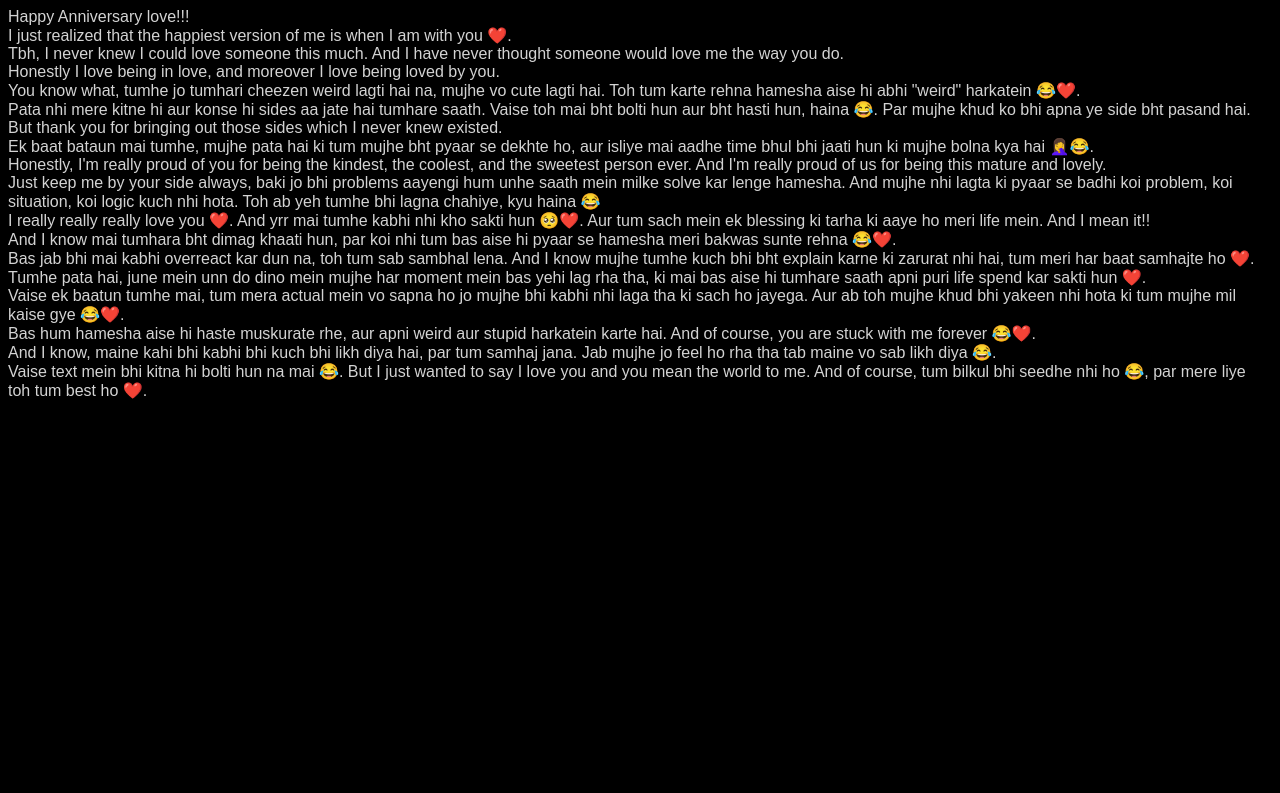
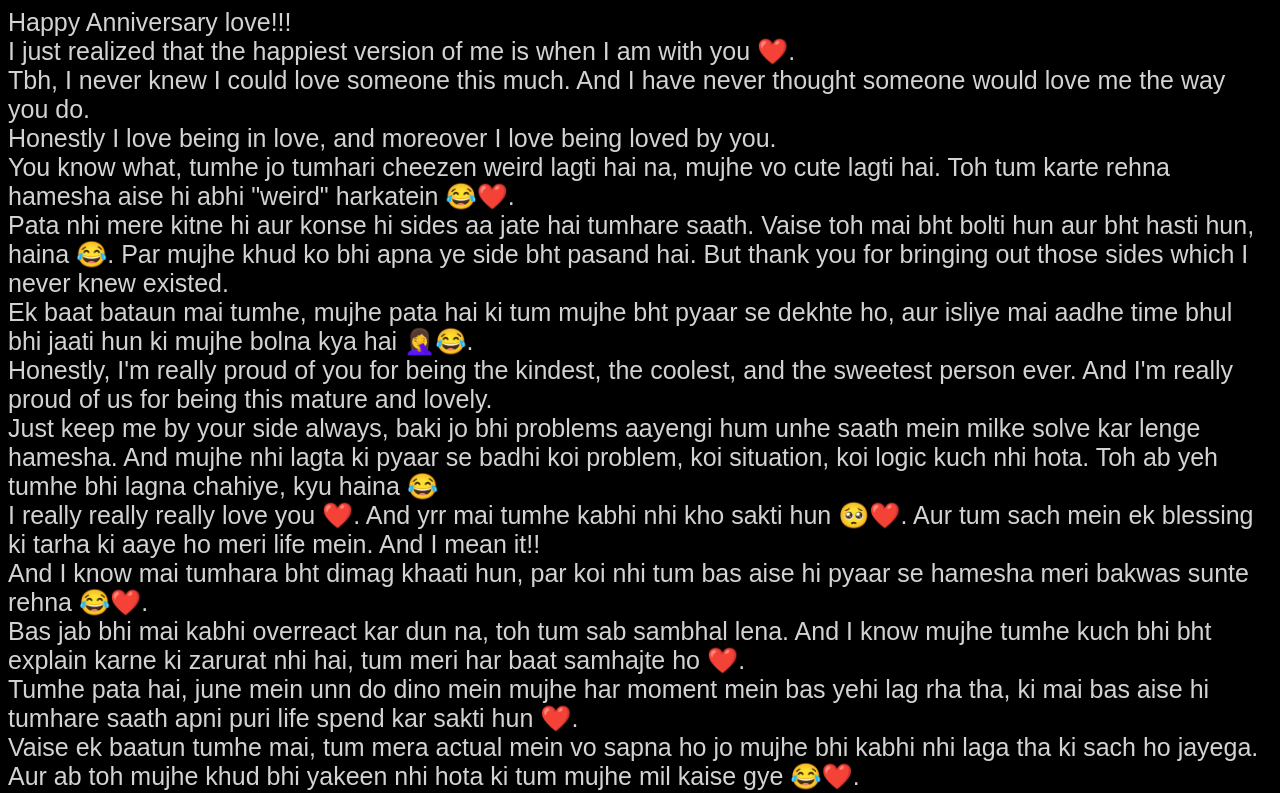
Before and after one commit to Vaishali-2k02/Anniversary, a plain HTML site: page new.html in a window 1280 px wide. Shown: the top 793 px of the page. Drawn offline with Linux system fonts and the light colour scheme.

Commit message:
Add files via upload

```diff
--- a/new.css
+++ b/new.css
@@ -5,7 +5,10 @@ body {
 .message {
   color: #d3d3d3; /* Soft light gray instead of bright white */
   position: relative;
-  top: 2%;
+  top: 3%;
+  left-margin: 3px;
   width: 100%;
   font-family: Arial, Helvetica, sans-serif;
+  font-size: 25px;
+  font-weight: 5px;
 }
```
